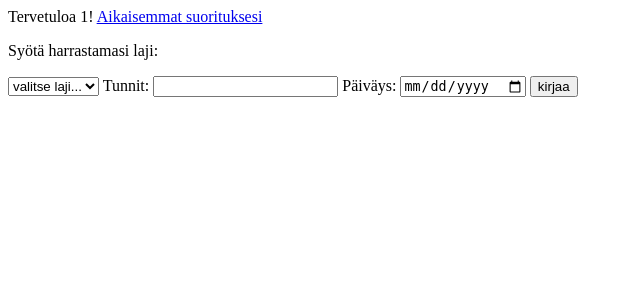
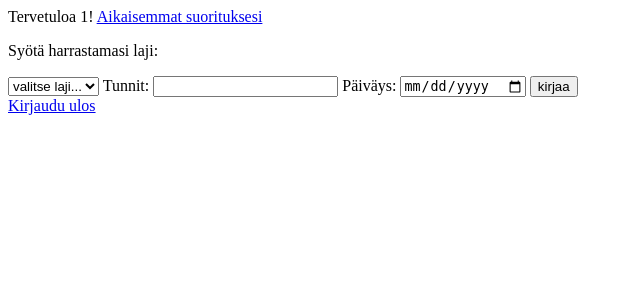
Before and after one commit to viljo96/PHP_Koulu, a PHP site: page /secondpage.php in a window 1280 px wide. Shown: the top 300 px of the page, without its empty margins (0-640 px from the left). Run offline with PHP 8.4, Linux system fonts and the light colour scheme; the visitor is signed in with stand-in values (Sample User, id 1).

Commit message:
Update secondpage.php

```diff
--- a/secondpage.php
+++ b/secondpage.php
@@ -27,5 +27,6 @@ Päiväys: <input type="date" name="pvm" required</br>
 
 </form>
 </div>
+  <a href="index.php">Kirjaudu ulos</a>
 </body>
 </html>
```
